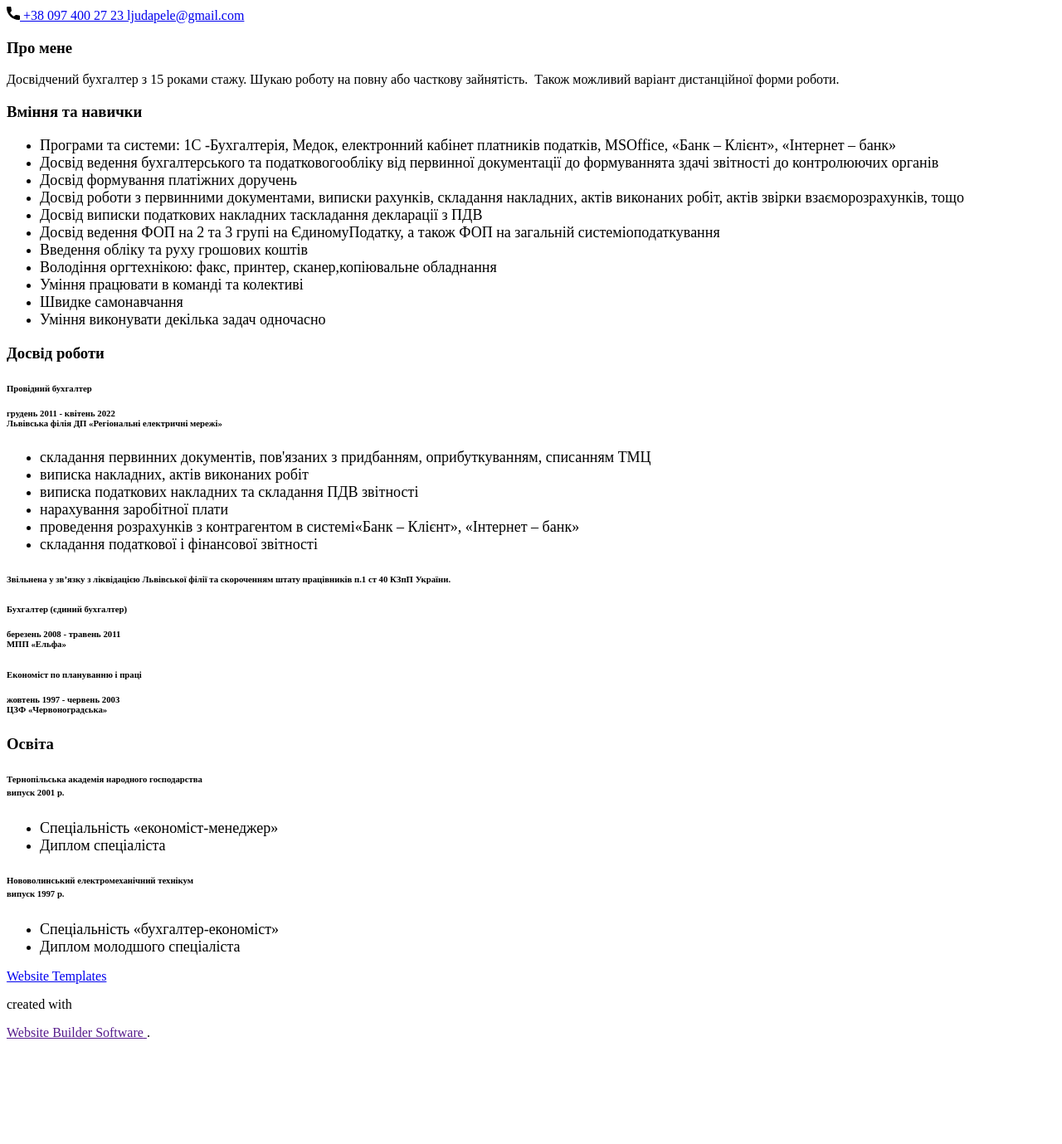
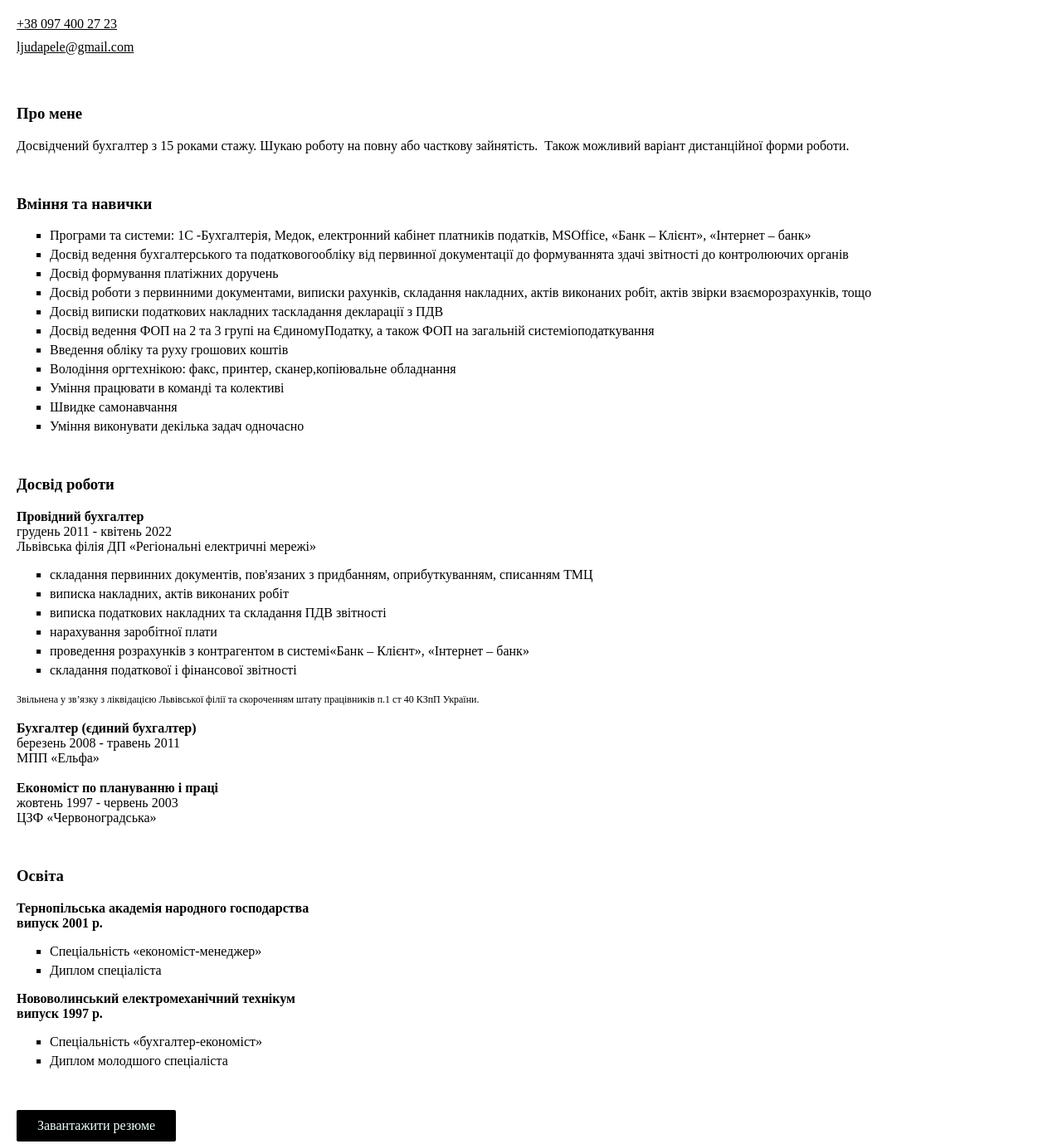
Before and after one commit to pele73/finzvit.in.ua, a plain HTML site: page index.html in a window 1280 px wide. Shown: the whole page at 83% size. Before the commit the page ends 1262 px from the top, so only its background shows below. Drawn offline with nearby package versions, Linux system fonts and the light colour scheme; a script that the page names is missing.

Commit message:
Add css styles.

```diff
--- a/index.html
+++ b/index.html
@@ -7,18 +7,45 @@
     <meta name="description" content="Бухгалтер, головний бухгалтер, помічникголовного бухгалтера, єдиний бухгалтер, ведення ФОПів на Єдиному Податку">
     <meta name="page_type" content="np-template-header-footer-from-plugin">
     <title>Людмила Пелешко</title>
-    <link rel="stylesheet" href="nicepage.css" media="screen">
-<link rel="stylesheet" href="Людмила-Пелешко.css" media="screen">
     <script class="u-script" type="text/javascript" src="jquery.js" defer=""></script>
     <script class="u-script" type="text/javascript" src="nicepage.js" defer=""></script>
     <meta name="generator" content="Nicepage 4.10.5, nicepage.com">
     <link id="u-theme-google-font" rel="stylesheet" href="https://fonts.googleapis.com/css?family=Roboto:100,100i,300,300i,400,400i,500,500i,700,700i,900,900i|Open+Sans:300,300i,400,400i,500,500i,600,600i,700,700i,800,800i">
-
-
-
-
-
-
+    <style>
+      body {
+        margin: 20px;
+      }
+      section {
+        margin-bottom: 50px;
+      }
+      ul li {
+        list-style: square;
+        margin-bottom: 5px;
+      }
+      .header {
+        display: flex;
+        flex-direction: column;
+      }
+      .header a {
+        margin-bottom: 10px;
+        color: black;
+      }
+      .bold {
+        font-weight: 600;
+      }
+      .small {
+        font-size: 12px;
+      }
+      .cv-btn {
+        display: inline-block;
+        margin-bottom: 50px;
+        padding: 10px 25px;
+        border-radius: 2px;
+        background-color: black;
+        color: azure;
+        text-decoration: none;
+      }
+    </style>
     <script type="application/ld+json">{
 		"@context": "http://schema.org",
 		"@type": "Organization",
@@ -29,151 +56,129 @@
     <meta property="og:description" content="Бухгалтер, головний бухгалтер, помічникголовного бухгалтера, єдиний бухгалтер, ведення ФОПів на Єдиному Податку">
     <meta property="og:type" content="website">
   </head>
-  <body data-home-page="Людмила-Пелешко.html" data-home-page-title="Людмила Пелешко" class="u-body u-xl-mode">
-    <section class="u-clearfix u-section-1" id="sec-1879">
-      <div class="u-clearfix u-sheet u-sheet-1">
-        <a href="tel:+380974002723" class="u-active-none u-bottom-left-radius-0 u-bottom-right-radius-0 u-btn u-btn-rectangle u-button-style u-hover-none u-none u-radius-0 u-top-left-radius-0 u-top-right-radius-0 u-btn-1"><span class="u-icon"><svg class="u-svg-content" viewBox="0 0 405.333 405.333" x="0px" y="0px" style="width: 1em; height: 1em;"><path d="M373.333,266.88c-25.003,0-49.493-3.904-72.704-11.563c-11.328-3.904-24.192-0.896-31.637,6.699l-46.016,34.752    c-52.8-28.181-86.592-61.952-114.389-114.368l33.813-44.928c8.512-8.512,11.563-20.971,7.915-32.64    C142.592,81.472,138.667,56.96,138.667,32c0-17.643-14.357-32-32-32H32C14.357,0,0,14.357,0,32    c0,205.845,167.488,373.333,373.333,373.333c17.643,0,32-14.357,32-32V298.88C405.333,281.237,390.976,266.88,373.333,266.88z"></path></svg><img></span>&nbsp;+38 097 400 27 23
-        </a>
-        <a href="mailto:ljudapele@gmail.com?subject=%D1%80%D0%BE%D0%B1%D0%BE%D1%82%D0%B0" class="u-active-none u-border-2 u-border-palette-1-base u-bottom-left-radius-0 u-bottom-right-radius-0 u-btn u-btn-rectangle u-button-style u-hover-none u-none u-radius-0 u-top-left-radius-0 u-top-right-radius-0 u-btn-2">ljudapele@gmail.com</a>
+
+  <body data-home-page="Людмила-Пелешко.html" data-home-page-title="Людмила Пелешко">
+    <section class="header">
+        <a href="tel:+380974002723">+38 097 400 27 23</a>
+        <a href="mailto:ljudapele@gmail.com?subject=%D1%80%D0%BE%D0%B1%D0%BE%D1%82%D0%B0">ljudapele@gmail.com</a>
+    </section>
+    <section>
+      <div>
+        <h3>Про мене</h3>
+        <p> Досвідчений бухгалтер з 15 роками стажу. Шукаю роботу на повну або часткову зайнятість.&nbsp; Також можливий варіант дистанційної форми роботи.</p>
       </div>
     </section>
-    <section class="u-clearfix u-grey-5 u-section-2" id="sec-cce6">
-      <div class="u-clearfix u-sheet u-sheet-1">
-        <h3 class="u-text u-text-1">Про мене</h3>
-        <p class="u-align-justify u-text u-text-2"> Досвідчений бухгалтер з 15 роками стажу. Шукаю роботу на повну або часткову зайнятість.&nbsp; Також можливий варіант дистанційної форми роботи.</p>
-      </div>
-    </section>
-    <section class="u-clearfix u-grey-5 u-section-3" id="sec-bad2">
-      <div class="u-clearfix u-sheet u-sheet-1">
-        <h3 class="u-text u-text-1">Вміння та навички</h3>
-        <ul class="u-align-justify u-text u-text-2">
+    <section>
+      <div>
+        <h3>Вміння та навички</h3>
+        <ul>
           <li>
-            <span style="font-size: 1.125rem;">Програми та системи: 1С -Бухгалтерія, Медок, електронний кабінет платників податків, MSOffice, «Банк – Клієнт», «Інтернет – банк»</span>
+            <span>Програми та системи: 1С -Бухгалтерія, Медок, електронний кабінет платників податків, MSOffice, «Банк – Клієнт», «Інтернет – банк»</span>
           </li>
           <li>
-            <span style="font-size: 1.125rem;">Досвід ведення бухгалтерського та податковогообліку від первинної документації до формуваннята здачі звітності до контролюючих органів<br>
+            <span>Досвід ведення бухгалтерського та податковогообліку від первинної документації до формуваннята здачі звітності до контролюючих органів<br>
             </span>
           </li>
           <li>
-            <span style="font-size: 1.125rem;"> Досвід формування платіжних доручень</span>
+            <span> Досвід формування платіжних доручень</span>
           </li>
           <li>
-            <span style="font-size: 1.125rem;">Досвід роботи з первинними документами, виписки рахунків, складання накладних, актів виконаних робіт, актів звірки взаєморозрахунків, тощо</span>
+            <span>Досвід роботи з первинними документами, виписки рахунків, складання накладних, актів виконаних робіт, актів звірки взаєморозрахунків, тощо</span>
           </li>
           <li>
-            <span style="font-size: 1.125rem;">Досвід виписки податкових накладних таскладання декларації з ПДВ<br>
+            <span>Досвід виписки податкових накладних таскладання декларації з ПДВ<br>
             </span>
           </li>
           <li>
-            <span style="font-size: 1.125rem;">Досвід ведення ФОП на 2 та 3 групі на ЄдиномуПодатку, а також ФОП на загальній системіоподаткування<br>
+            <span>Досвід ведення ФОП на 2 та 3 групі на ЄдиномуПодатку, а також ФОП на загальній системіоподаткування<br>
             </span>
           </li>
           <li>
-            <span style="font-size: 1.125rem;">Введення обліку та руху грошових коштів<br>
+            <span>Введення обліку та руху грошових коштів<br>
             </span>
           </li>
           <li>
-            <span style="font-size: 1.125rem;">Володіння оргтехнікою: факс, принтер, сканер,копіювальне обладнання<br>
+            <span>Володіння оргтехнікою: факс, принтер, сканер,копіювальне обладнання<br>
             </span>
           </li>
           <li>
-            <span style="font-size: 1.125rem;">Уміння працювати в команді та колективі<br>
+            <span>Уміння працювати в команді та колективі<br>
             </span>
           </li>
           <li>
-            <span style="font-size: 1.125rem;">Швидке самонавчання<br>
+            <span>Швидке самонавчання<br>
             </span>
           </li>
           <li>
-            <span style="font-size: 1.125rem;">Уміння виконувати декілька задач одночасно</span>
+            <span>Уміння виконувати декілька задач одночасно</span>
             <br>
           </li>
         </ul>
       </div>
     </section>
-    <section class="u-clearfix u-grey-5 u-section-4" id="sec-a362">
-      <div class="u-clearfix u-sheet u-sheet-1">
-        <h3 class="u-text u-text-1">Досвід роботи</h3>
-        <h6 class="u-text u-text-2">Провідний бухгалтер<br>
-          <span style="font-size: 1rem;"></span>
+    <section>
+      <div>
+        <h3>Досвід роботи</h3>
+        <span class="bold">Провідний бухгалтер</span>
           <br>грудень 2011 - квітень 2022 <br>Львівська філія ДП «Регіональні електричні мережі»<br>
-        </h6>
-        <ul class="u-align-justify u-text u-text-3">
+        <ul>
           <li>
-            <span style="font-size: 1.125rem;"> складання первинних документів, пов'язаних з придбанням, оприбуткуванням, списанням ТМЦ</span>
+            <span> складання первинних документів, пов'язаних з придбанням, оприбуткуванням, списанням ТМЦ</span>
           </li>
           <li>
-            <span style="font-size: 1.125rem;"> виписка накладних, актів виконаних робіт</span>
+            <span> виписка накладних, актів виконаних робіт</span>
           </li>
           <li>
-            <span style="font-size: 1.125rem;"> виписка податкових накладних та складання ПДВ звітності</span>
+            <span> виписка податкових накладних та складання ПДВ звітності</span>
           </li>
           <li>
-            <span style="font-size: 1.125rem;">нарахування заробітної плати<br>
+            <span>нарахування заробітної плати<br>
             </span>
           </li>
           <li>
-            <span style="font-size: 1.125rem;">проведення розрахунків з контрагентом в системі«Банк – Клієнт», «Інтернет – банк»<br>
+            <span>проведення розрахунків з контрагентом в системі«Банк – Клієнт», «Інтернет – банк»<br>
             </span>
           </li>
           <li>
-            <span style="font-size: 1.125rem;">складання податкової і фінансової звітності</span>
+            <span>складання податкової і фінансової звітності</span>
             <br>
           </li>
         </ul>
-        <h6 class="u-align-justify u-text u-text-4"> Звільнена у зв’язку з ліквідацією Львівської філії та скороченням штату працівників п.1 ст 40 КЗпП України.</h6>
-        <div class="u-border-3 u-border-grey-dark-1 u-line u-line-horizontal u-line-1"></div>
-        <h6 class="u-text u-text-5"> Бухгалтер (єдиний бухгалтер)<br>
-          <span style="font-size: 1rem;"></span>
-          <br> березень 2008 - травень 2011 <br>МПП «Ельфа»<br>
-        </h6>
-        <div class="u-border-3 u-border-grey-dark-1 u-line u-line-horizontal u-line-2"></div>
-        <h6 class="u-text u-text-6"> Економіст по плануванню і праці<br>
-          <span style="font-size: 1rem;"></span>
-          <br> жовтень 1997 - червень 2003 <br>ЦЗФ «Червоноградська»<br>
-        </h6>
+        <span class="small"> Звільнена у зв’язку з ліквідацією Львівської філії та скороченням штату працівників п.1 ст 40 КЗпП України.</span>
+        <br><br>
+        <span class="bold"> Бухгалтер (єдиний бухгалтер)</span>
+        <br> березень 2008 - травень 2011 <br>МПП «Ельфа»<br><br>
+        <span class="bold"> Економіст по плануванню і праці</span>
+        <br> жовтень 1997 - червень 2003 <br>ЦЗФ «Червоноградська»<br>
       </div>
     </section>
-    <section class="u-clearfix u-grey-5 u-section-5" id="sec-2991">
-      <div class="u-clearfix u-sheet u-sheet-1">
-        <h3 class="u-text u-text-1">Освіта</h3>
-        <h6 class="u-text u-text-2"> Тернопільська академія народного господарства<br>
-          <span style="font-size: 1rem;"></span> випуск 2001 р.<br>
-        </h6>
-        <ul class="u-align-justify u-text u-text-3">
+    <section>
+      <div>
+        <h3>Освіта</h3>
+        <span class="bold"> Тернопільська академія народного господарства<br>
+          <span></span> випуск 2001 р.<br>
+        </span>
+        <ul>
           <li>
-            <span style="font-size: 1.125rem;"> Спеціальність «економіст-менеджер»</span>
+            <span> Спеціальність «економіст-менеджер»</span>
           </li>
           <li>
-            <span style="font-size: 1.125rem;"> Диплом спеціаліста</span>
+            <span> Диплом спеціаліста</span>
           </li>
         </ul>
-        <h6 class="u-text u-text-4"> Нововолинський електромеханічний технікум<br>
-          <span style="font-size: 1rem;"></span> випуск 1997 р.<br>
-        </h6>
-        <ul class="u-text u-text-5">
+        <span class="bold"> Нововолинський електромеханічний технікум<br>
+          <span></span> випуск 1997 р.<br>
+        </span>
+        <ul>
           <li>
-            <span style="font-size: 1.125rem;"> Спеціальність «бухгалтер-економіст»</span>
+            <span> Спеціальність «бухгалтер-економіст»</span>
           </li>
           <li>
-            <span style="font-size: 1.125rem;"> Диплом молодшого спеціаліста</span>
+            <span> Диплом молодшого спеціаліста</span>
           </li>
         </ul>
       </div>
     </section>
-
-
-
-    <section class="u-backlink u-clearfix u-grey-80">
-      <a class="u-link" href="https://nicepage.com/website-templates" target="_blank">
-        <span>Website Templates</span>
-      </a>
-      <p class="u-text">
-        <span>created with</span>
-      </p>
-      <a class="u-link" href="" target="_blank">
-        <span>Website Builder Software</span>
-      </a>.
-    </section>
+    <a class="cv-btn" href="cv.pdf" target="_blank">Завантажити резюме</a>
   </body>
 </html>
```
Also changed, not shown: 1 other file.
